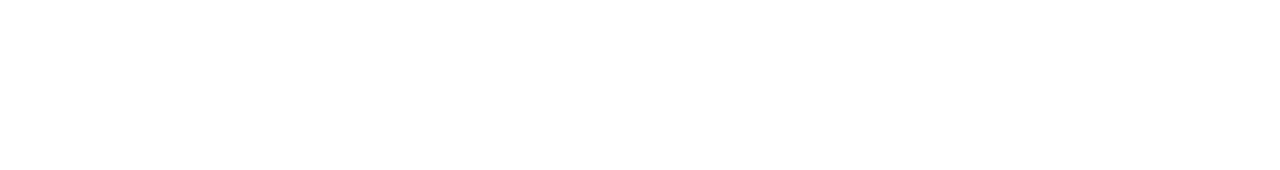
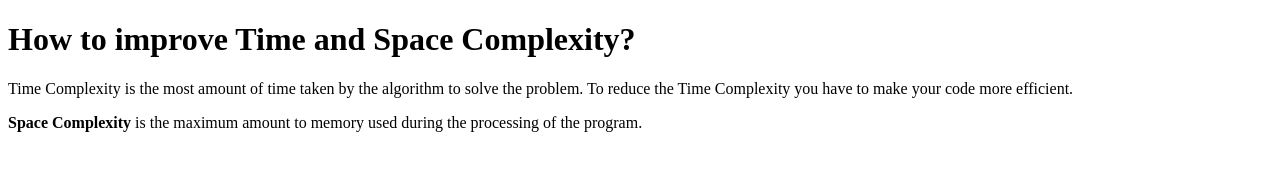
Before and after one commit to acciojob/time-and-space-complexity-ShariqShaikh33, a website: page main.html in a window 1280 px wide. Drawn offline with Linux system fonts and the light colour scheme.

Commit message:
created a submission

```diff
--- a/main.html
+++ b/main.html
@@ -8,6 +8,9 @@
 
 <body>
 	<!-- the entire body must be written by student -->
+	<h1>How to improve Time and Space Complexity?</h1>
+	<p>Time Complexity is the most amount of time taken by the algorithm to solve the problem. To reduce the Time Complexity you have to make your code more efficient.</p>
+	<p><b>Space Complexity</b> is the maximum amount to memory used during the processing of the program. </p>
     <script type="text/javascript" src="./script.js">
 </script>
 
```
